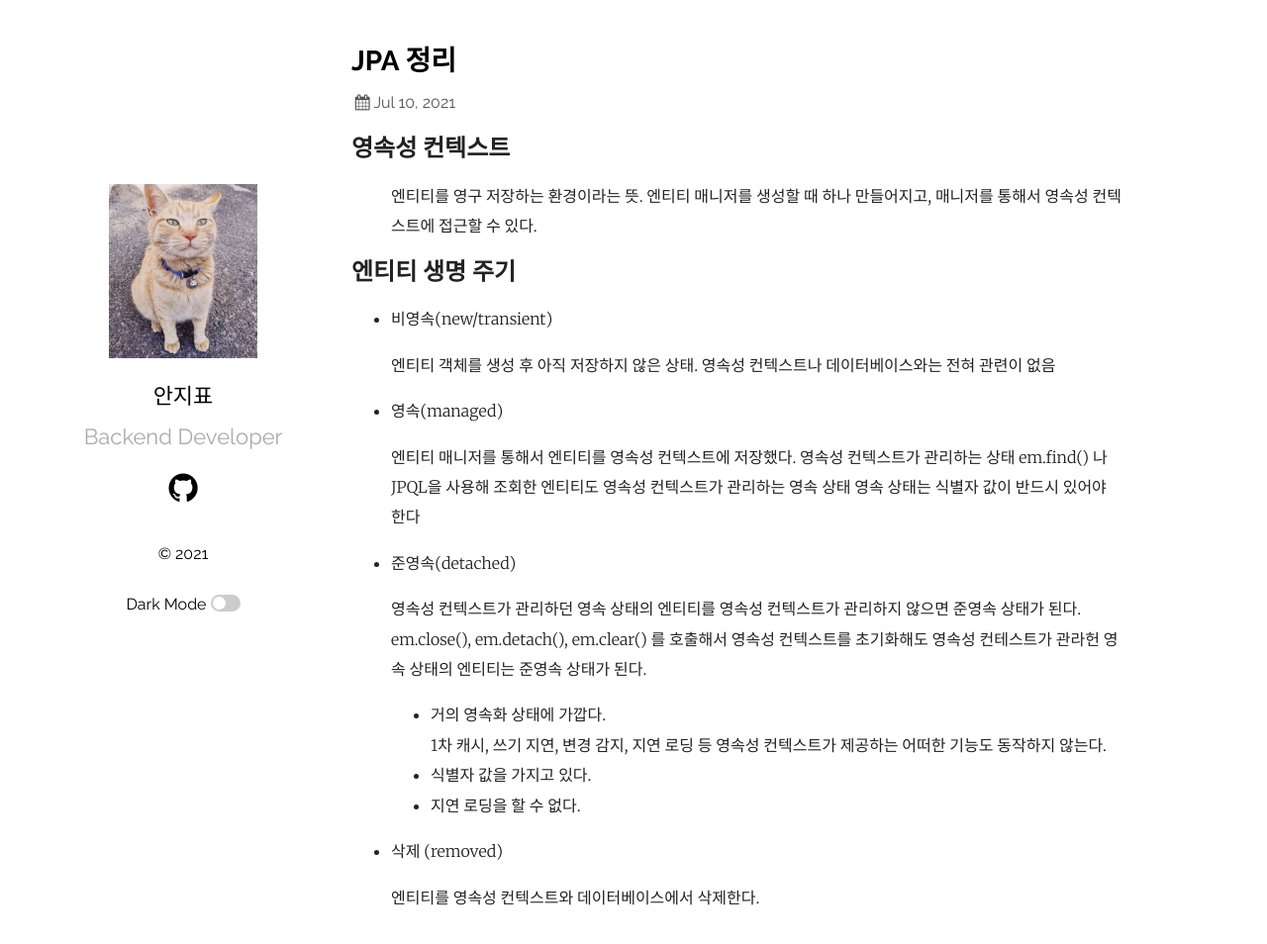
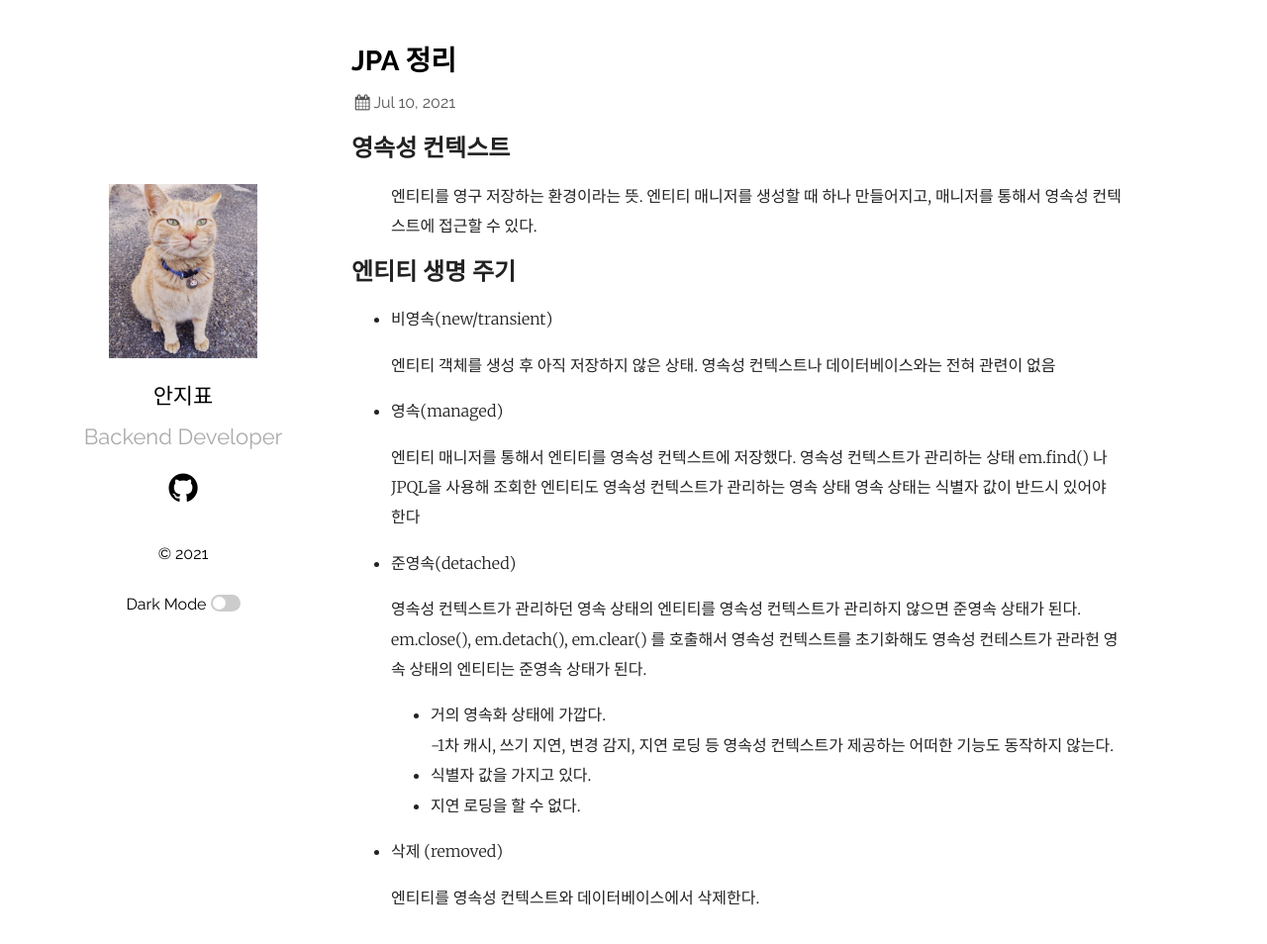
Before and after one commit to ppyong/ppyong.github.io, a Jekyll site: the page built from _posts/2021-07-10-persistance-context.md, in a window 1280 px wide and 967 px high. Shown: the top 954 px of the window at 99% size. Built offline with Jekyll 4.4.1, drawn with Linux system fonts in a browser that asks for light colours.

```diff
--- a/_posts/2021-07-10-persistance-context.md
+++ b/_posts/2021-07-10-persistance-context.md
@@ -25,7 +25,7 @@ title: JPA 정리
 > em.close(), em.detach(), em.clear() 를 호출해서 영속성 컨텍스트를 초기화해도 영속성 컨테스트가 관라헌 영속 상태의 엔티티는 준영속 상태가 된다.
 
 > - 거의 영속화 상태에 가깝다.
-> 1차 캐시, 쓰기 지연, 변경 감지, 지연 로딩 등 영속성 컨텍스트가 제공하는 어떠한 기능도 동작하지 않는다.
+> \-1차 캐시, 쓰기 지연, 변경 감지, 지연 로딩 등 영속성 컨텍스트가 제공하는 어떠한 기능도 동작하지 않는다.
 > - 식별자 값을 가지고 있다.
 > - 지연 로딩을 할 수 없다.
 
```
